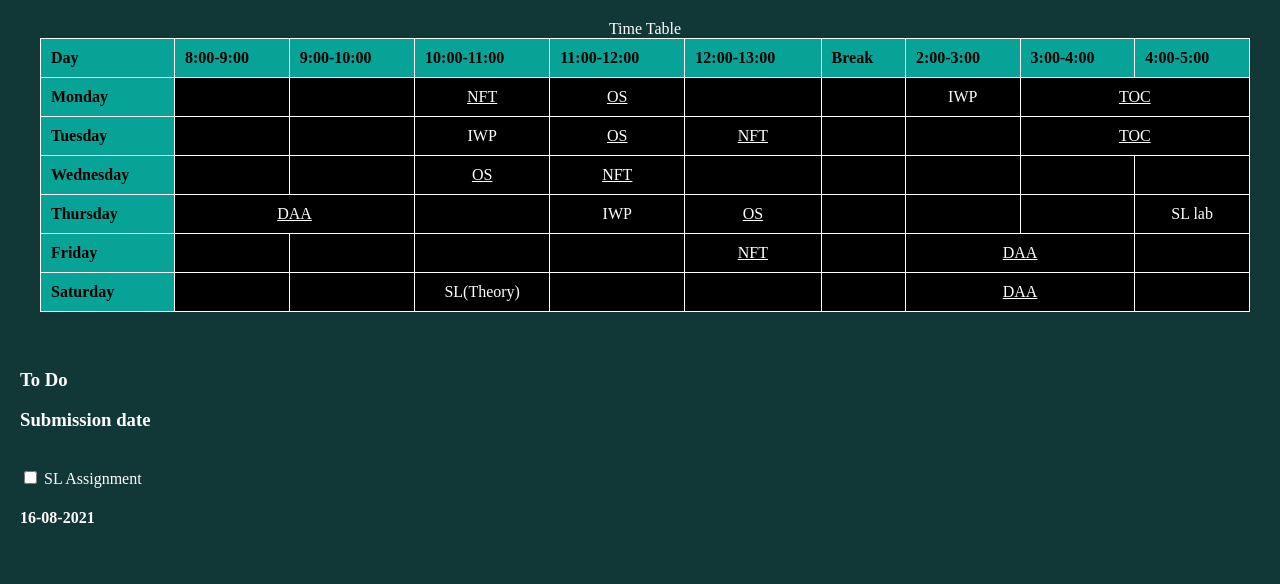
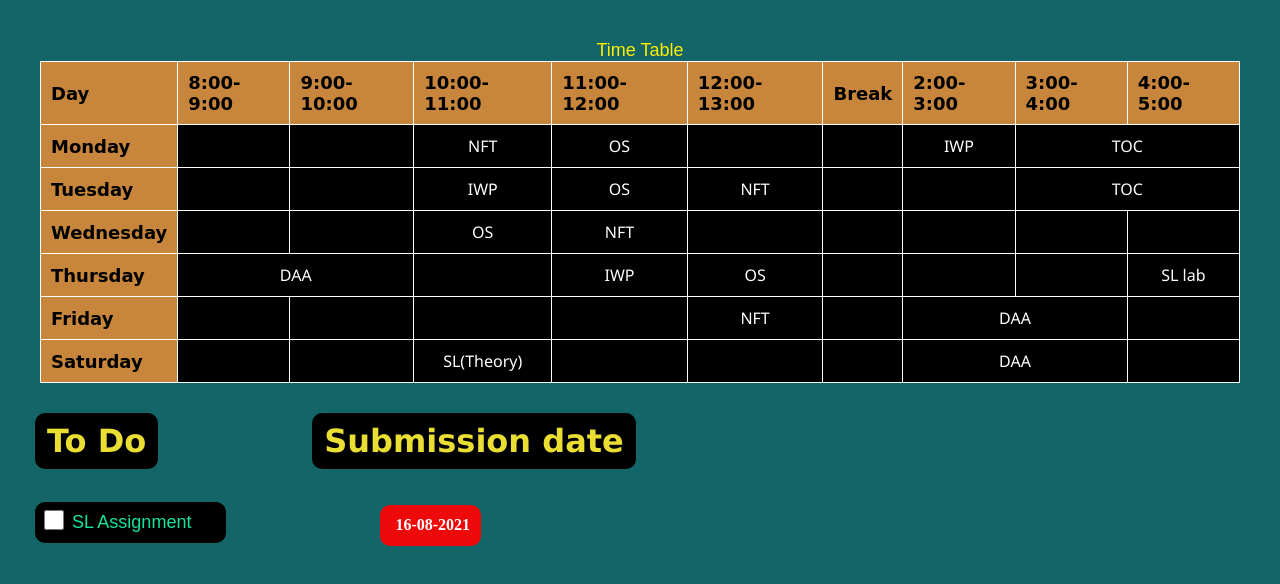
Before and after one commit to Bhuvant925/Bhuvant25.github.io, a plain HTML site: page index.html in a window 1280 px wide. Drawn offline with Linux system fonts and the light colour scheme.

Commit message:
Update styles.css

```diff
--- a/styles.css
+++ b/styles.css
@@ -1,19 +1,22 @@
 body{
     color:white;
     margin:20px;
-    padding-right:30px;
     background-size: 100% 100%;
-    background-color: rgb(17, 56, 54);
+    background-color: rgb(19, 101, 104);
 }
-#cap{
-    font-family: 'Segoe UI', Tahoma, Geneva, Verdana, sans-serif;
-    font-size: medium;
+.top{
+    display:inline-flex;
+}
+#capt{
+    font-family:'Arial Narrow Bold', sans-serif;
+    color:rgb(255, 238, 0);
+    font-size:large;
 }
 table{
-    margin:20px;
     padding-right:20px;
 }
 table,th,td{
+    font-family: 'Segoe UI', Tahoma, Verdana, sans-serif;
     border: 1px solid white;
     background-color: rgb(0, 0, 0);
     border-collapse: collapse;
@@ -26,8 +29,10 @@ table,th,td{
 }
 th{
     color:black;
+    font-family:cursive;
+    font-size:large;
     text-align:left;
-    background-color: rgb(6, 163, 150);
+    background-color: rgb(199, 134, 60);
 }
 td,a{
     color:rgb(255, 255, 255);
@@ -37,7 +42,7 @@ td,a{
     width:100%;
 }
 
-#row a{
+.row a{
     padding:10px;
     text-decoration: none;
     color:rgb(255, 255, 255);
@@ -45,5 +50,64 @@ td,a{
     padding:2px;
 }
 a:hover{
+    background-color: rgba(125, 231, 235, 0.808);
+    color:black;
+}
+.heading{
+    display:inline-block;
     background-color: black;
+    padding: 2px 5px 2px 5px;
+    margin:10px 50px 5px 15px;
+    border-radius: 10px;
 }
+.heading2{
+    display:inline-flex;
+    background-color: black;
+    padding: 2px 5px 2px 5px;
+    margin:10px 50px 5px 100px;
+    border-radius: 10px;
+}
+.date{
+    display:inline-flex;
+    background-color: rgb(238, 10, 10);
+    padding: 1px 1px 2px 5px;
+    margin:5px 50px 5px 100px;
+    border-radius: 10px;
+}
+h3{
+    margin:5px;
+    padding:2px;
+}
+h4{
+    color:rgb(255, 255, 255);
+    margin:5px;
+    padding:5px;
+}
+.todo{
+    background-color: rgb(0, 0, 0);
+    padding:5px 30px 5px 5px;
+    margin:10px 50px 5px 15px;
+    border: 5px;
+    border-radius: 10px;
+    display:inline-flex;
+}
+h3{
+    font-family:'Lucida Sans', 'Lucida Sans Regular', 'Lucida Grande', 'Lucida Sans Unicode', Geneva, Verdana, sans-serif;
+    color:rgb(235, 222, 50);
+    font-size:xx-large;
+    font-weight: bolder;
+}
+.todo input.box{
+    width:20px;
+    height:20px;
+}
+.box{
+    padding: 5px 5px 5px 5px;
+    display:inline-flex;
+}
+.label{
+    padding:5px;
+    font-family:sans-serif;
+    font-size:large;
+    color:rgb(16, 230, 158);
+}
```
